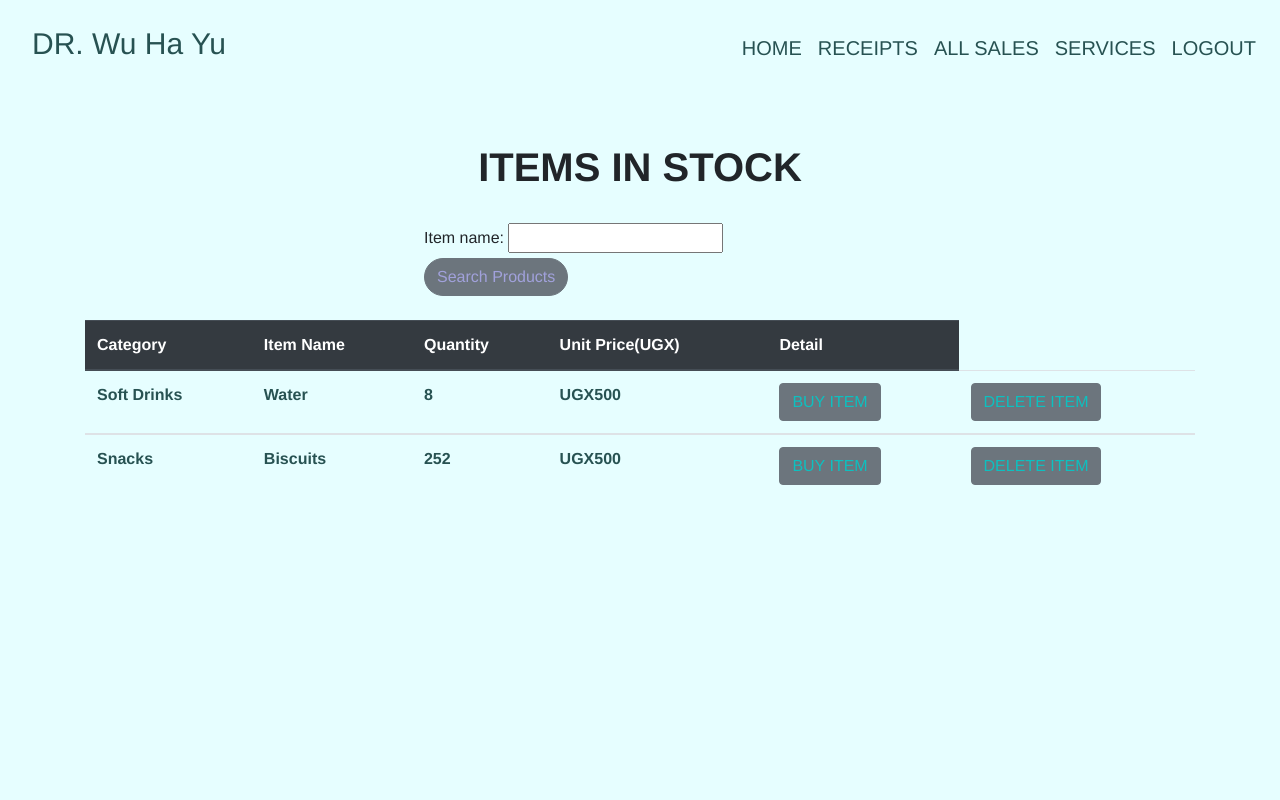
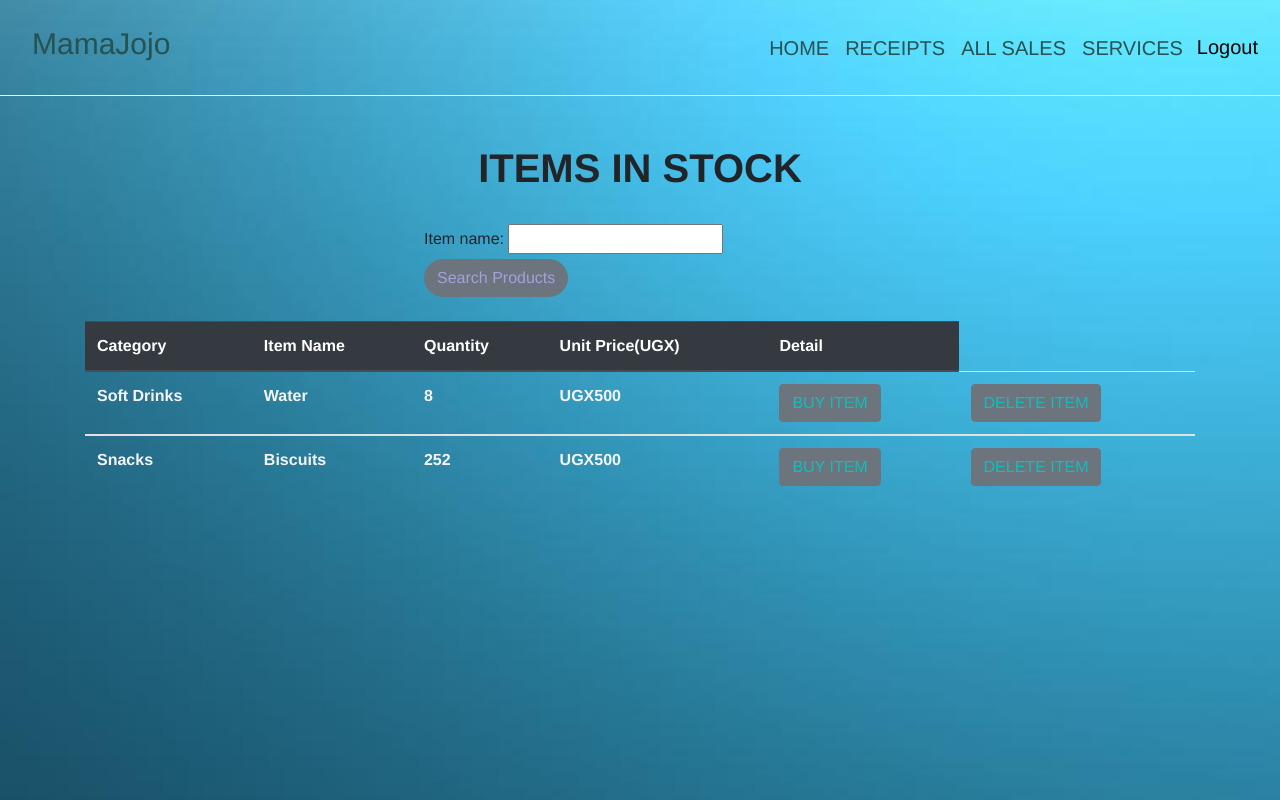
Before and after one commit to kalosius/m-jojo, a Django app: page /index/ in a window 1280 px wide. Run offline with Django 5.2, Linux system fonts and the light colour scheme; a user stored in the database is signed in; data comes from the database, SQL or seed files in the repository; both versions use the stored data as it was after the commit; some libraries are stand-ins or nearby versions.

Commit message:
Backcolor

```diff
--- a/ajojo/static/css/main.css
+++ b/ajojo/static/css/main.css
@@ -1,7 +1,7 @@
 html,body {
     position: relative;
     overflow-x: hidden;
-    /* background:  url('../images/newimg.png'); */
+    background:  url('../images/back2.jpg');
     width: 100% !important;
     height: 100vh;
     display: table;
@@ -29,8 +29,8 @@ form {
 
 .navbar {
     /* background-color: #30a6f5; */
-    background-color: hsl(182, 100%, 95%);
-
+    /* background-color: hsl(182, 100%, 95%); */
+    border-bottom: 1px solid whitesmoke;
 }
 
 .navbar li a {
@@ -44,6 +44,14 @@ form {
 
 }
 
+.logoutbtn{
+    border: none;
+    background-color: transparent;
+    margin-top: 6px;
+    font-size: 20px;
+
+}
+
 @media(max-width: 767px){
     form {
         width: 90%;
--- a/ajojo/templates/products/base.html
+++ b/ajojo/templates/products/base.html
@@ -6,7 +6,7 @@
     <meta charset="UTF-8">
     <meta name="viewport" content="width=device-width, initial-scale=1.0">
     <link rel="stylesheet" href="https://stackpath.bootstrapcdn.com/bootstrap/4.5.2/css/bootstrap.min.css" integrity="sha384-JcKb8q3iqJ61gNV9KGb8thSsNjpSL0n8PARn9HuZOnIxN0hoP+VmmDGMN5t9UJ0Z" crossorigin="anonymous">
-    <title>Pharmacy App</title>
+    <title>M-Jojo Invetory Management System</title>
     <link rel = "stylesheet" href = "{% static 'css/main.css' %}">
      <!-- Raleway font -->
     <link
@@ -18,7 +18,7 @@
 </head>
 <body>
     <nav class="navbar navbar-expand-lg navbar-dark ">
-        <a class="nav-link" href=""><h1 class="navbar-brand" style = "font-size: 25px">DR. Wu Ha Yu</h1></a>
+        <a class="nav-link" href=""><h1 class="navbar-brand" style = "font-size: 25px">MamaJojo</h1></a>
         <button class="navbar-toggler" type="button" data-toggle="collapse" data-target="#navbarNav" aria-controls="navbarNav" aria-expanded="false" aria-label="Toggle navigation">
           <span class="navbar-toggler-icon"></span>
         </button>
@@ -38,7 +38,10 @@
                 <a class="nav-link" href="{% url 'services'%}">SERVICES</a>
               </li>
               <li class="nav-item">
-                <a class="nav-link" href="{% url 'logout'%}">LOGOUT</a>
+                <form method="post" action="{% url 'logout' %}" style="display: inline;">
+                  {% csrf_token %}
+                  <button class="logoutbtn" type="submit">Logout</button>
+                </form>
               </li>
             {% endif %}
           </ul>
--- a/ajojo/templates/products/index.html
+++ b/ajojo/templates/products/index.html
@@ -31,7 +31,7 @@
     </thead>
     {% for product in products %}
     <tbody>
-      <tr style="color: rgb(39, 82, 82);">
+      <tr style="color: whitesmoke;">
         <td>{{product.category_name}}</td>
         <td>{{product.item_name}}</td>
         <td>{{product.total_quantity}}</td>
--- a/ajojo/views.py
+++ b/ajojo/views.py
@@ -1,10 +1,10 @@
 from django.shortcuts import render, redirect
 from django.contrib.auth.decorators import login_required
 from .models import Product, Sale
-#now we are including our filters from the filters file
+# including  filters from the filters file
 from .filters import Product_filter
 
-# including our model forms created in the forms file
+# including model forms created in the forms file
 from .forms import AddForm, SaleForm
 
 #Handling redirection after deletion
@@ -26,7 +26,7 @@ def index(request):
 
 
 
-# Create a view for product_detail
+# View for product_detail
 # @login_required is a decorator, it comes before a function
 
 @login_required
```
Also changed, not shown: ajojo/static/images/back2.jpg (added), db.sqlite3.
